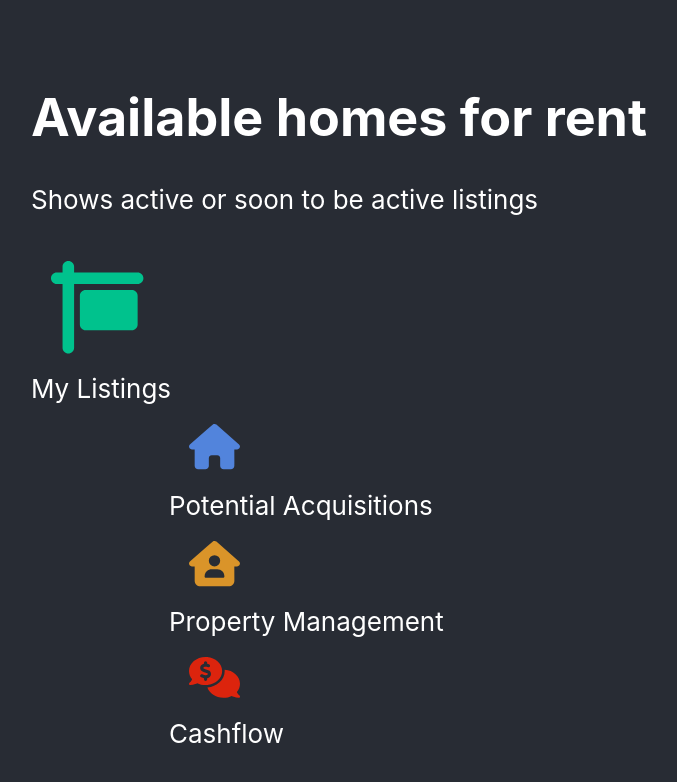
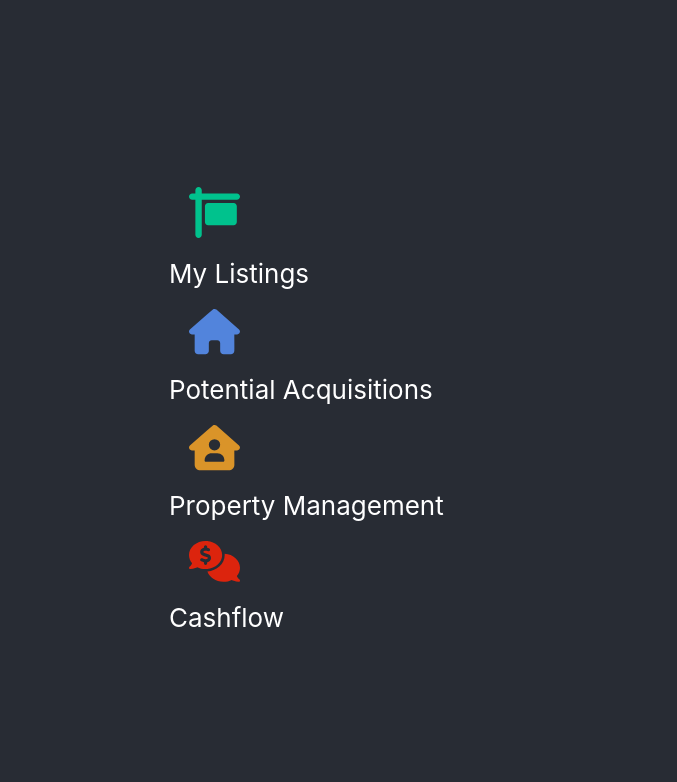
Before and after one commit to alexjhidalgo/Alpha_Props, a React (Create React App) app: page / in a window 1280 px wide. Shown: the top 782 px of the page, without its empty margins (301-978 px from the left). Built offline with nearby package versions, Linux system fonts and the light colour scheme.

Commit message:
Icons and Labels both display component

```diff
--- a/src/App.js
+++ b/src/App.js
@@ -14,49 +14,45 @@ library.add(faSignHanging, faHouse, faHouseUser, faCommentsDollar);
 
 
 function App() {
-  const [activeComponent, setActiveComponent] = useState('listings');
+  const [activeComponent, setActiveComponent] = useState('');
 
   const handleComponentChange = (componentName) => {
     setActiveComponent(componentName);
   };
   return (
     <div className="grid-container">
-      <div className={`icon listings ${activeComponent === 'listings' ? 'active' : ''}`}>
+      <div className={`icon listings ${activeComponent === 'listings' ? 'active' : ''}`} onClick={() => handleComponentChange('listings')}>
         {activeComponent === 'listings' && <Listings />}
         <FontAwesomeIcon
           icon={faSignHanging}
           style={{ color: "#00c28d", width: "15%", height: "15%", padding: "20px" }}
-          onClick={() => handleComponentChange('listings')}
         />
         <label>My Listings</label>
       </div>
 
-      <div className={`icon potentials ${activeComponent === 'potentials' ? 'active' : ''}`}>
+      <div className={`icon potentials ${activeComponent === 'potentials' ? 'active' : ''}`} onClick={() => handleComponentChange('potentials')}>
         {activeComponent === 'potentials' && <Potentials />}
         <FontAwesomeIcon
           icon={faHouse}
           style={{ color: "#5284dc", width: "15%", height: "15%", padding: "20px" }}
-          onClick={() => handleComponentChange('potentials')}
         />
         <label>Potential Acquisitions</label>
       </div>
 
-      <div className={`icon occupieds ${activeComponent === 'occupieds' ? 'active' : ''}`}>
+      <div className={`icon occupieds ${activeComponent === 'occupieds' ? 'active' : ''}`} onClick={() => handleComponentChange('occupieds')}>
         {activeComponent === 'occupieds' && <Occupieds />}
         <FontAwesomeIcon
           icon={faHouseUser}
           style={{ color: "#da9429", width: "15%", height: "15%", padding: "20px" }}
-          onClick={() => handleComponentChange('occupieds')}
         />
         <label>Property Management</label>
       </div>
 
-      <div className={`icon cashflows ${activeComponent === 'cashflows' ? 'active' : ''}`}>
+      <div className={`icon cashflows ${activeComponent === 'cashflows' ? 'active' : ''}`} onClick={() => handleComponentChange('cashflows')}>
         {activeComponent === 'cashflows' && <Cashflows />}
         <FontAwesomeIcon
           icon={faCommentsDollar}
           style={{ color: "#dc240d", width: "15%", height: "15%", padding: "20px" }}
-          onClick={() => handleComponentChange('cashflows')}
         />
         <label>Cashflow</label>
       </div>
```
